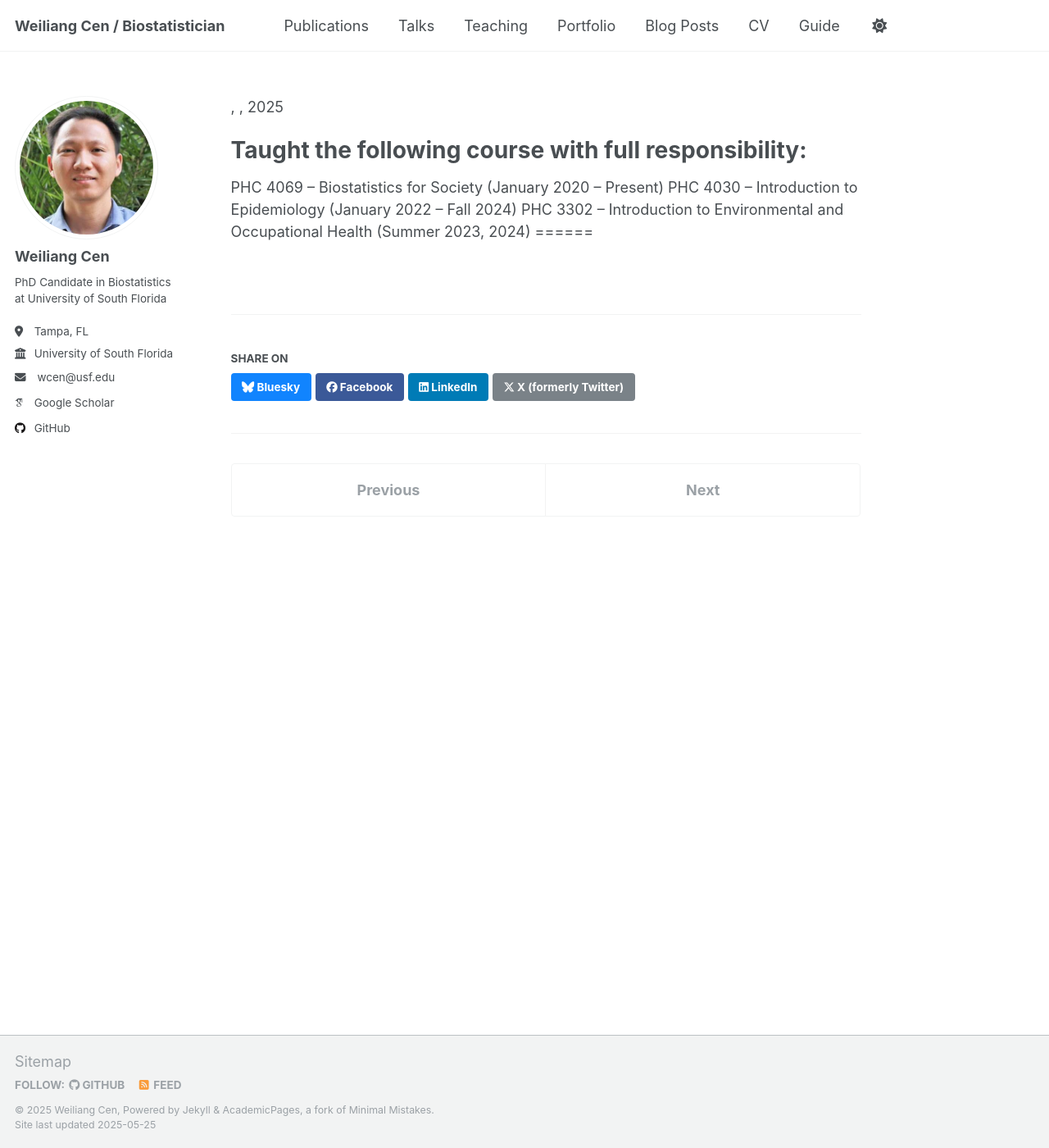
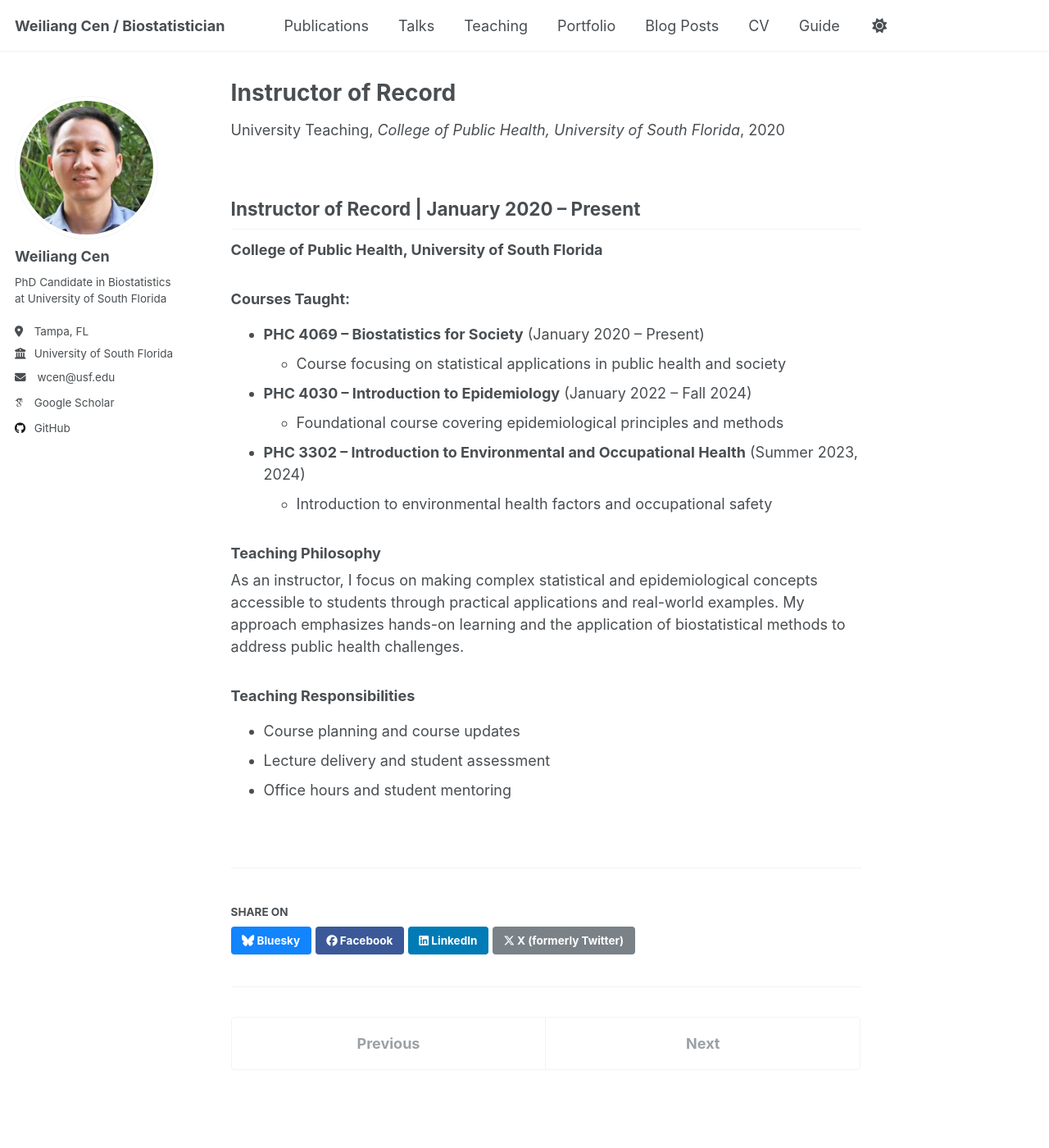
Before and after one commit to w-cen/w-cen.github.io, a Jekyll site: the page built from _teaching/2015-spring-teaching-2.md, in a window 1280 px wide and 1400 px high. Shown: the whole window at 82% size. Built offline with Jekyll 4.4.1, drawn with Linux system fonts in a browser that asks for light colours; some web fonts are replaced.

Commit message:
Update 2015-spring-teaching-2.md

```diff
--- a/_teaching/2015-spring-teaching-2.md
+++ b/_teaching/2015-spring-teaching-2.md
@@ -1,16 +1,34 @@
 ---
 title: "Instructor of Record"
 collection: teaching
-type: "Undergraduate course""
-permalink:
-venue: "University of South Florida, College of Public Health"
-date:
+type: "University Teaching"
+permalink: /teaching/2020-instructor-record
+venue: "College of Public Health, University of South Florida"
+date: 2020-01-01
 location: "Tampa, FL"
 ---
 
-Taught the following course with full responsibility:
-======
-PHC 4069 – Biostatistics for Society (January 2020 – Present)
-PHC 4030 – Introduction to Epidemiology (January 2022 – Fall 2024)
-PHC 3302 – Introduction to Environmental and Occupational Health (Summer 2023, 2024)
-======
+## Instructor of Record | January 2020 – Present
+
+**College of Public Health, University of South Florida**
+
+### Courses Taught:
+
+* **PHC 4069 – Biostatistics for Society** (January 2020 – Present)
+  - Course focusing on statistical applications in public health and society
+
+* **PHC 4030 – Introduction to Epidemiology** (January 2022 – Fall 2024)
+  - Foundational course covering epidemiological principles and methods
+
+* **PHC 3302 – Introduction to Environmental and Occupational Health** (Summer 2023, 2024)
+  - Introduction to environmental health factors and occupational safety
+
+### Teaching Philosophy
+
+As an instructor, I focus on making complex statistical and epidemiological concepts accessible to students through practical applications and real-world examples. My approach emphasizes hands-on learning and the application of biostatistical methods to address public health challenges.
+
+### Teaching Responsibilities
+
+- Course planning and course updates
+- Lecture delivery and student assessment
+- Office hours and student mentoring
```
